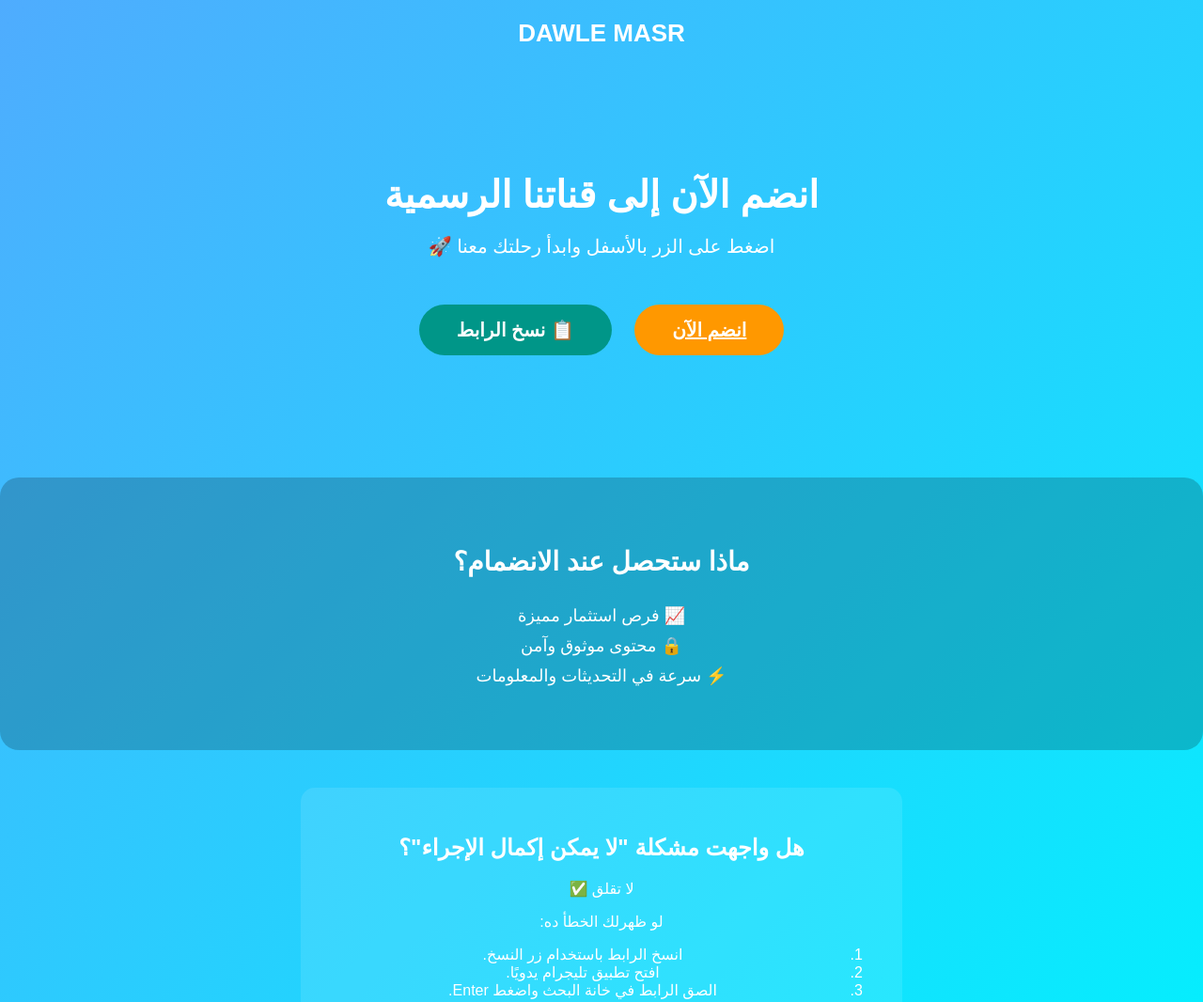
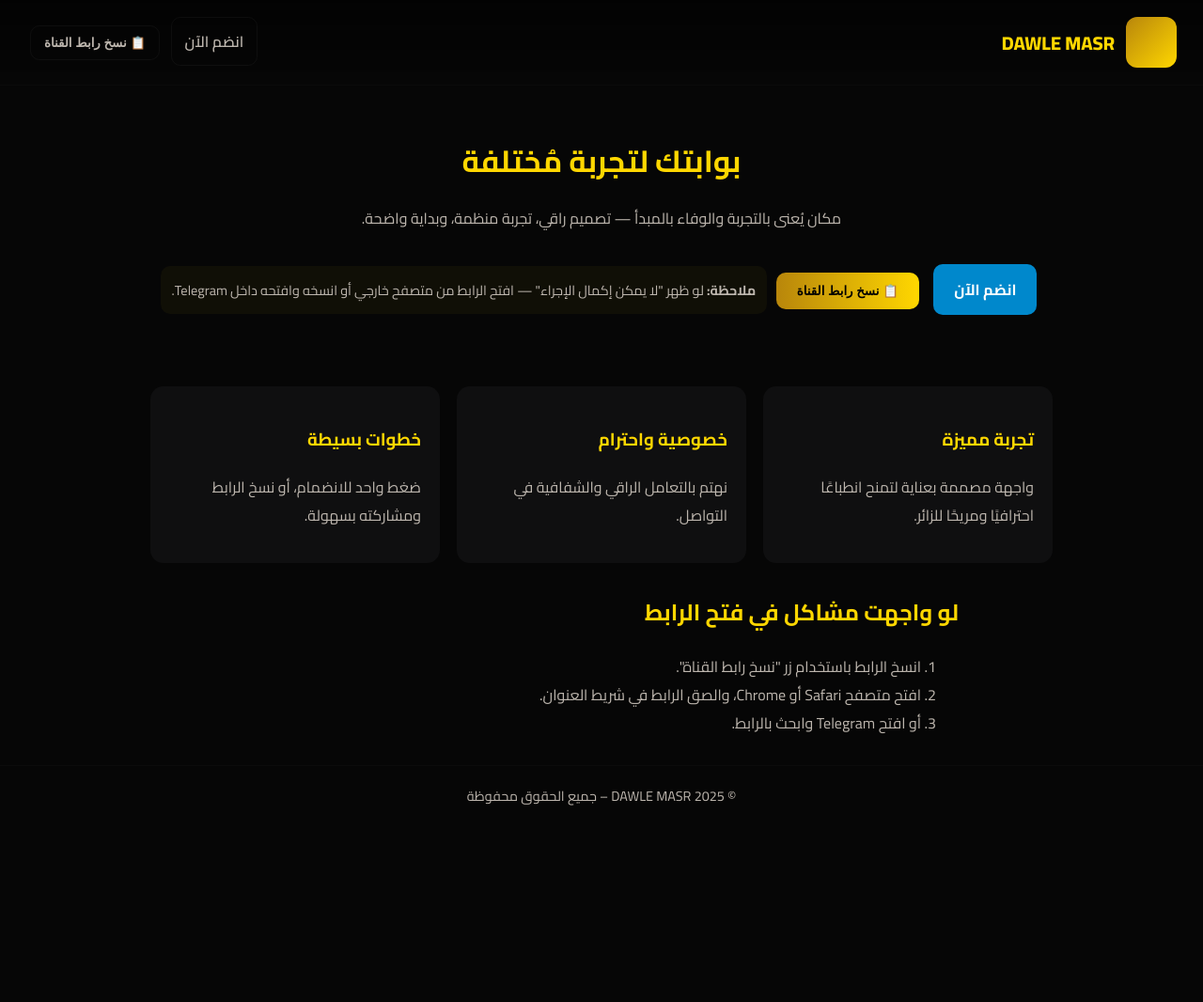
Before and after one commit to ybedo033-wq/Youssef, a plain HTML site: page index.html.html in a window 1280 px wide. Shown: the top 1066 px of the page at 94% size. After the commit the page ends 878 px from the top, so only its background shows below. Drawn offline with Linux system fonts and the light colour scheme.

Commit message:
Add files via upload

```diff
--- a/index.html.html
+++ b/index.html.html
@@ -1,130 +1,97 @@
 <!DOCTYPE html>
 <html lang="ar" dir="rtl">
 <head>
-  <meta charset="UTF-8">
-  <meta name="viewport" content="width=device-width, initial-scale=1.0">
-  <title>DAWLE MASR - انضم الآن</title>
+  <meta charset="utf-8" />
+  <meta name="viewport" content="width=device-width, initial-scale=1" />
+  <title>DAWLE MASR</title>
+  <link href="https://fonts.googleapis.com/css2?family=Cairo:wght@300;400;600;700;800&display=swap" rel="stylesheet">
   <style>
-    body {
-      margin: 0;
-      font-family: 'Cairo', sans-serif;
-      background: linear-gradient(135deg, #4facfe, #00f2fe);
-      color: #fff;
-      text-align: center;
+  :root{
+    --bg:#060606;--card:#0f0f10;--gold-1:#b8860b;--gold-2:#ffd700;
+    --telegram:#0088cc;--text:#eae6e1;--muted:#bdb6ae;
+    font-family:'Cairo',sans-serif;
   }
-    header {
-      padding: 20px;
-      font-size: 26px;
-      font-weight: bold;
-    }
-    .hero {
-      padding: 80px 20px;
-    }
-    .hero h1 {
-      font-size: 40px;
-      margin-bottom: 20px;
-    }
-    .hero p {
-      font-size: 20px;
-      margin-bottom: 40px;
-    }
-    .btn {
-      display: inline-block;
-      margin: 10px;
-      padding: 15px 40px;
-      font-size: 20px;
-      font-weight: bold;
-      border: none;
-      border-radius: 50px;
-      cursor: pointer;
-      transition: transform 0.2s ease;
-    }
-    .btn:hover {
-      transform: scale(1.05);
-    }
-    .join {
-      background: #ff9800;
-      color: #fff;
-    }
-    .copy {
-      background: #009688;
-      color: #fff;
-    }
-    .features {
-      background: rgba(0,0,0,0.2);
-      padding: 50px 20px;
-      margin-top: 40px;
-      border-radius: 20px;
-    }
-    .features h2 {
-      font-size: 28px;
-      margin-bottom: 30px;
-    }
-    .features ul {
-      list-style: none;
-      padding: 0;
-      font-size: 18px;
-    }
-    .features ul li {
-      margin: 10px 0;
-    }
-    .guide {
-      background: rgba(255,255,255,0.1);
-      padding: 30px 20px;
-      margin: 40px auto;
-      width: 90%;
-      max-width: 600px;
-      border-radius: 15px;
-    }
-    footer {
-      margin-top: 40px;
-      padding: 20px;
-      font-size: 14px;
-      background: rgba(0,0,0,0.3);
-    }
+  *{box-sizing:border-box}
+  body{margin:0;background:var(--bg);color:var(--text);direction:rtl}
+  .site-header{display:flex;justify-content:space-between;align-items:center;padding:18px 28px;border-bottom:1px solid rgba(255,255,255,0.03);background:linear-gradient(180deg, rgba(0,0,0,0.6), transparent)}
+  .logo{display:flex;align-items:center;gap:12px}
+  .logo-mark{width:54px;height:54px;border-radius:12px;background:linear-gradient(135deg,var(--gold-1),var(--gold-2))}
+  .logo-text{font-weight:800;font-size:1.25rem;color:var(--gold-2)}
+  .nav-btn{background:transparent;border:1px solid rgba(255,255,255,0.04);padding:10px 14px;border-radius:10px;color:var(--muted);text-decoration:none;font-weight:600;margin:0 4px}
+  .nav-btn:hover{color:var(--text)}
+  .hero{padding:40px 20px;text-align:center}
+  .hero-title{color:var(--gold-2);font-size:2rem;margin:10px 0}
+  .hero-sub{color:var(--muted);margin-bottom:20px}
+  .btn{padding:12px 22px;border-radius:10px;font-weight:700;border:none;cursor:pointer;text-decoration:none;display:inline-block;margin:6px}
+  .btn-telegram{background:var(--telegram);color:#fff}
+  .btn-gold{background:linear-gradient(90deg,var(--gold-1),var(--gold-2));color:#000}
+  .notice{margin-top:16px;background:rgba(255,215,0,0.04);padding:12px;border-radius:10px;color:var(--muted);display:inline-block;font-size:0.9rem}
+  .features{display:grid;grid-template-columns:repeat(auto-fit,minmax(220px,1fr));gap:18px;max-width:1000px;margin:30px auto;padding:0 20px}
+  .card{background:var(--card);padding:20px;border-radius:14px}
+  .card h3{color:var(--gold-2)}
+  .card p{color:var(--muted)}
+  .faq{max-width:800px;margin:30px auto;padding:0 20px;color:var(--muted)}
+  .faq h2{color:var(--gold-2)}
+  .site-footer{padding:18px;text-align:center;color:var(--muted);border-top:1px solid rgba(255,255,255,0.02);margin-top:30px;font-size:0.9rem}
   </style>
 </head>
 <body>
-  <header>DAWLE MASR</header>
+  <header class="site-header">
+    <div class="logo">
+      <div class="logo-mark"></div>
+      <div class="logo-text">DAWLE MASR</div>
+    </div>
+    <nav class="top-nav">
+      <a class="nav-btn" id="joinBtn" href="https://t.me/+RWuZSe3DyFJkYmE0" target="_blank" rel="noopener">انضم الآن</a>
+      <button class="nav-btn" id="copyBtn">📋 نسخ رابط القناة</button>
+    </nav>
+  </header>
+
+  <main>
     <section class="hero">
-    <h1>انضم الآن إلى قناتنا الرسمية</h1>
-    <p>اضغط على الزر بالأسفل وابدأ رحلتك معنا 🚀</p>
-    <a href="https://t.me/+r3B3nrTh-Cc3ODJk" class="btn join">انضم الآن</a>
-    <button class="btn copy" onclick="copyLink()">📋 نسخ الرابط</button>
+      <h1 class="hero-title">بوابتك لتجربة مُختلفة</h1>
+      <p class="hero-sub">مكان يُعنى بالتجربة والوفاء بالمبدأ — تصميم راقي، تجربة منظمة، وبداية واضحة.</p>
+      <a class="btn btn-telegram" href="https://t.me/+RWuZSe3DyFJkYmE0" target="_blank" rel="noopener">انضم الآن</a>
+      <button class="btn btn-gold" id="copyBtn2">📋 نسخ رابط القناة</button>
+      <div class="notice">
+        <strong>ملاحظة:</strong> لو ظهر "لا يمكن إكمال الإجراء" — افتح الرابط من متصفح خارجي أو انسخه وافتحه داخل Telegram.
+      </div>
     </section>
 
     <section class="features">
-    <h2>ماذا ستحصل عند الانضمام؟</h2>
-    <ul>
-      <li>📈 فرص استثمار مميزة</li>
-      <li>🔒 محتوى موثوق وآمن</li>
-      <li>⚡ سرعة في التحديثات والمعلومات</li>
-    </ul>
+      <div class="card"><h3>تجربة مميزة</h3><p>واجهة مصممة بعناية لتمنح انطباعًا احترافيًا ومريحًا للزائر.</p></div>
+      <div class="card"><h3>خصوصية واحترام</h3><p>نهتم بالتعامل الراقي والشفافية في التواصل.</p></div>
+      <div class="card"><h3>خطوات بسيطة</h3><p>ضغط واحد للانضمام، أو نسخ الرابط ومشاركته بسهولة.</p></div>
     </section>
 
-  <section class="guide">
-    <h2>هل واجهت مشكلة "لا يمكن إكمال الإجراء"؟</h2>
-    <p>لا تقلق ✅</p>
-    <p>لو ظهرلك الخطأ ده: </p>
+    <section class="faq">
+      <h2>لو واجهت مشاكل في فتح الرابط</h2>
       <ol>
-      <li>انسخ الرابط باستخدام زر النسخ.</li>
-      <li>افتح تطبيق تليجرام يدويًا.</li>
-      <li>الصق الرابط في خانة البحث واضغط Enter.</li>
+        <li>انسخ الرابط باستخدام زر "نسخ رابط القناة".</li>
+        <li>افتح متصفح Safari أو Chrome، والصق الرابط في شريط العنوان.</li>
+        <li>أو افتح Telegram وابحث بالرابط.</li>
       </ol>
-    <p>وهتدخل القناة بسهولة 😉</p>
     </section>
+  </main>
 
-  <footer>
-    © 2025 DAWLE MASR - جميع الحقوق محفوظة
+  <footer class="site-footer">
+    © DAWLE MASR 2025 – جميع الحقوق محفوظة
   </footer>
 
   <script>
-    function copyLink() {
-      const link = "https://t.me/+r3B3nrTh-Cc3ODJk";
-      navigator.clipboard.writeText(link).then(() => {
-        alert("✅ تم نسخ رابط القناة بنجاح!");
+  const link = "https://t.me/+RWuZSe3DyFJkYmE0";
+  function copyText(text){
+    if(navigator.clipboard && navigator.clipboard.writeText){
+      navigator.clipboard.writeText(text).then(()=>{alert("✅ تم نسخ الرابط")}).catch(()=>{alert("❌ لم يتم النسخ")})
+    } else {
+      const ta=document.createElement('textarea');ta.value=text;document.body.appendChild(ta);ta.select();
+      try{document.execCommand('copy');alert("✅ تم نسخ الرابط")}catch(e){alert("❌ لم يتم النسخ")};ta.remove();
+    }
+  }
+  document.addEventListener('DOMContentLoaded', ()=>{
+    document.getElementById('copyBtn').addEventListener('click', ()=>copyText(link));
+    document.getElementById('copyBtn2').addEventListener('click', ()=>copyText(link));
   });
-    }
   </script>
 </body>
 </html>
```
Lines whose indentation alone changed are shown as unchanged.
